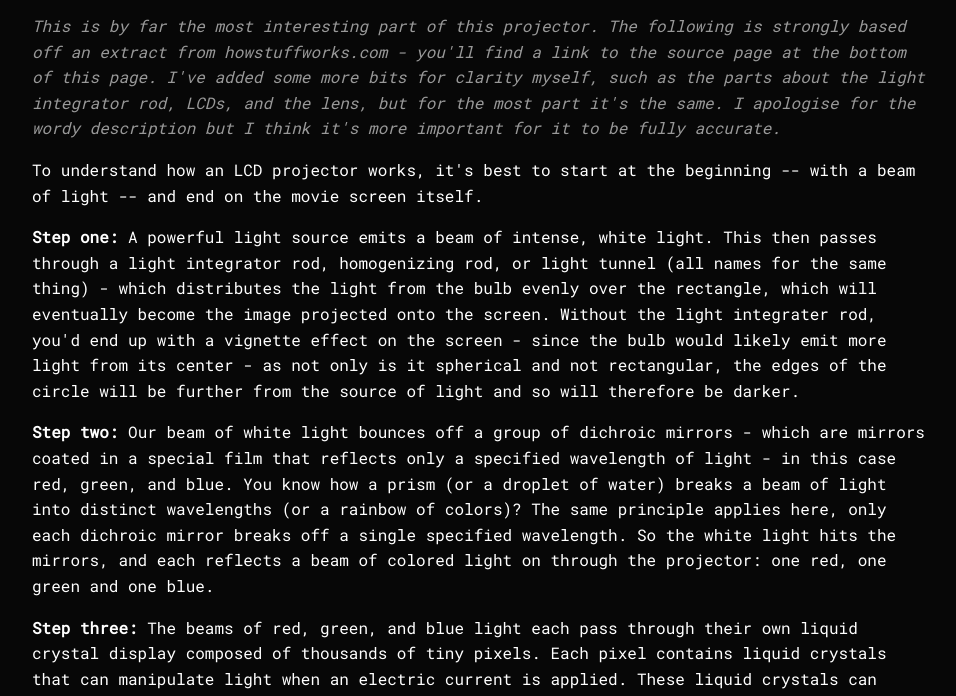
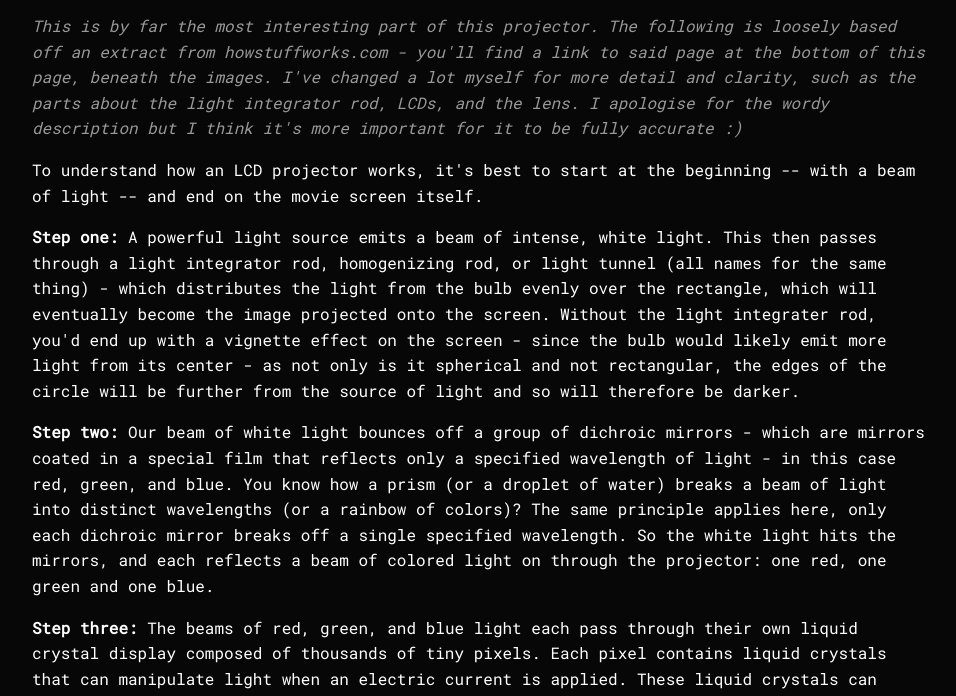
Before and after one commit to aroasanight/aroasanight.github.io, a plain HTML site: page projector/optical-engine.html in a window 1280 px wide. Shown: the part 95-791 px from the top of the page, without its empty margins (158-1114 px from the left). Drawn offline with Linux system fonts and the light colour scheme.

Commit message:
rewritten italics because it's no longer so strongly based off of the source page

```diff
--- a/projector/optical-engine.html
+++ b/projector/optical-engine.html
@@ -99,7 +99,7 @@
     <div class="content">
         <h1>Optical Engine</h1>
 
-        <p class="italic-note">This is by far the most interesting part of this projector. The following is strongly based off an extract from howstuffworks.com - you'll find a link to the source page at the bottom of this page. I've added some more bits for clarity myself, such as the parts about the light integrator rod, LCDs, and the lens, but for the most part it's the same. I apologise for the wordy description but I think it's more important for it to be fully accurate.</p>
+        <p class="italic-note">This is by far the most interesting part of this projector. The following is loosely based off an extract from howstuffworks.com - you'll find a link to said page at the bottom of this page, beneath the images. I've changed a lot myself for more detail and clarity, such as the parts about the light integrator rod, LCDs, and the lens. I apologise for the wordy description but I think it's more important for it to be fully accurate :)</p>
 
         <p>To understand how an LCD projector works, it's best to start at the beginning -- with a beam of light -- and end on the movie screen itself.</p>
 
```
